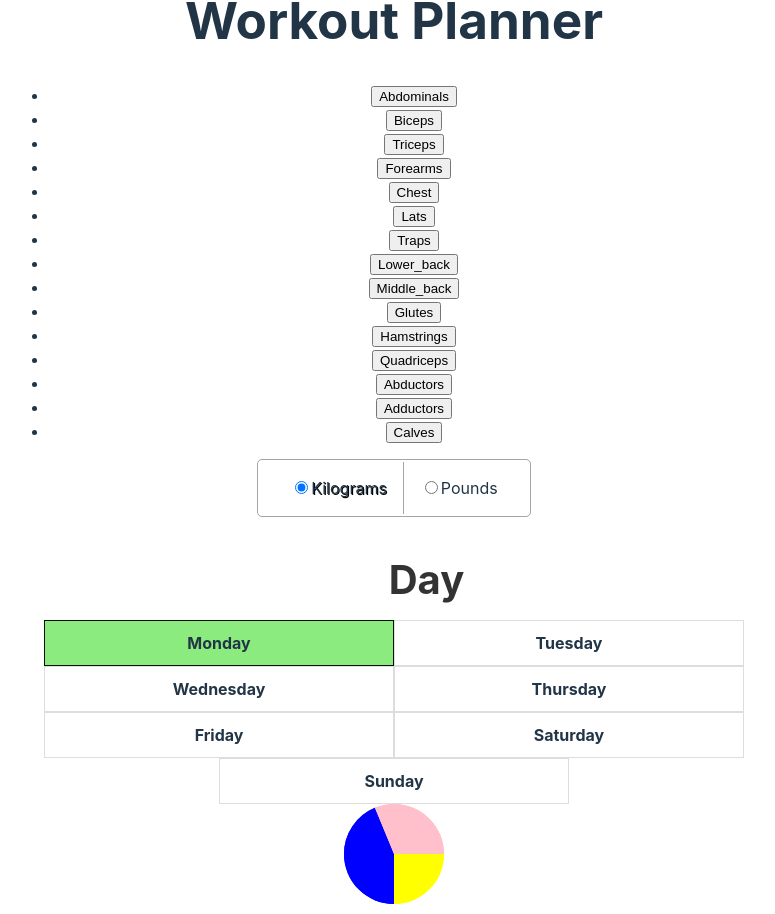
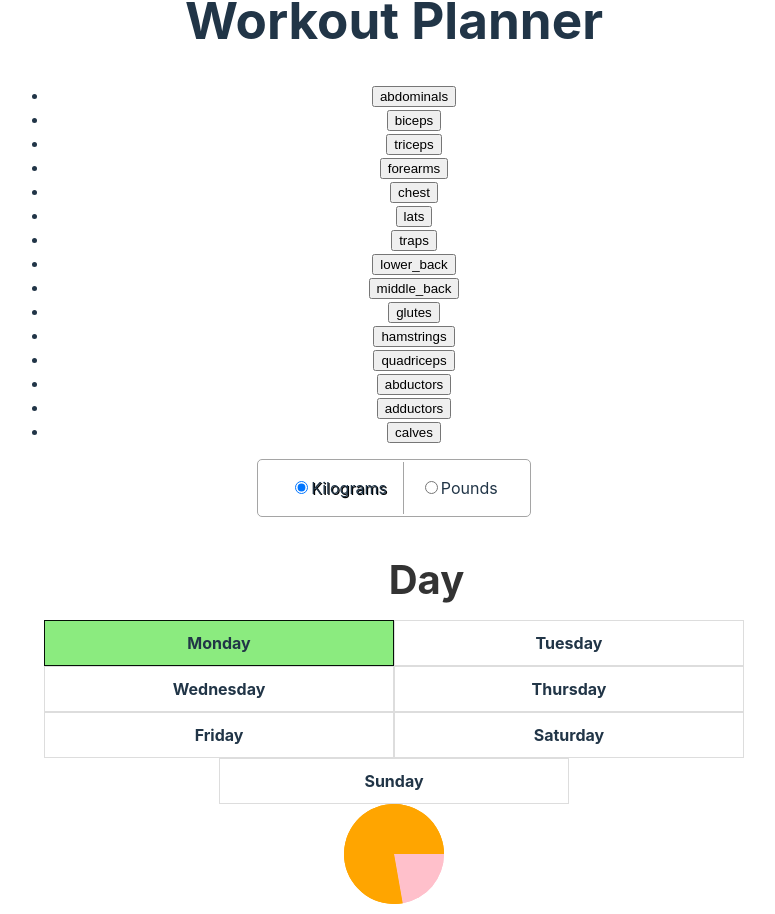
Before and after one commit to simon-s-99/workout-planner, a React (Vite) app: page / in a window 1280 px wide. Shown: the part 74-988 px from the top of the page, without its empty margins (246-1021 px from the left). Built offline with nearby package versions, Linux system fonts and the light colour scheme.

Commit message:
feat: replace hashmap with object

```diff
--- a/src/App.css
+++ b/src/App.css
@@ -69,3 +69,10 @@
   width: 300px;
   height: 300px;
 }
+
+.PieChart div {
+  height: 20px;
+  width: 20px;
+  display: inline-block;
+  border-radius: 25px;
+}
--- a/src/components/MuscleCategory.tsx
+++ b/src/components/MuscleCategory.tsx
@@ -1,20 +1,22 @@
+import type { MuscleGroup } from "../types";
+
 const MuscleCategory: React.FC = () => {
-    const muscleGroups: string[] = [
-        "Abdominals",
-        "Biceps",
-        "Triceps",
-        "Forearms",
-        "Chest",
-        "Lats",
-        "Traps",
-        "Lower_back",
-        "Middle_back",
-        "Glutes",
-        "Hamstrings",
-        "Quadriceps",
-        "Abductors",
-        "Adductors",
-        "Calves",
+  const muscleGroups: MuscleGroup[] = [
+    "abdominals",
+    "biceps",
+    "triceps",
+    "forearms",
+    "chest",
+    "lats",
+    "traps",
+    "lower_back",
+    "middle_back",
+    "glutes",
+    "hamstrings",
+    "quadriceps",
+    "abductors",
+    "adductors",
+    "calves",
   ];
 
   const muscleGroupsListItems: JSX.Element[] = muscleGroups.map((muscleGroup, index) => {
@@ -39,11 +41,7 @@ const MuscleCategory: React.FC = () => {
         */
   }
 
-    return (
-        <ul className="muscleGroupsCategoriesList">
-            {muscleGroupsListItems}
-        </ul>
-    );
+  return <ul className="muscleGroupsCategoriesList">{muscleGroupsListItems}</ul>;
 };
 
 export default MuscleCategory;
--- a/src/components/PieChart.tsx
+++ b/src/components/PieChart.tsx
@@ -1,4 +1,5 @@
-import { useEffect, useRef } from "react";
+import { useEffect, useRef, useState } from "react";
+import type { MuscleGroupData } from "../types";
 
 interface PieChartProps {
   // Sets
@@ -6,56 +7,61 @@ interface PieChartProps {
 }
 
 const PieChart: React.FC<PieChartProps> = ({}) => {
-  const map = new Map<string, number>();
-  // Test values
-  map.set("legs", 4);
-  map.set("arms", 7);
-  map.set("chest", 5);
+  const [muscleGroupData, setMuscleGroupData] = useState<MuscleGroupData[]>([
+    {
+      muscleGroup: "chest",
+      sets: 2,
+      color: "pink"
+    },
+    {
+      muscleGroup: "lats",
+      sets: 7,
+      color: "orange"
+    }
+  ]);
 
   // Grab the element, the same as doing document.getElementById("canvas")
   const canvasRef = useRef(null);
-  const colors = ["yellow", "blue", "pink"];
-  const values = Array.from(map);
 
   useEffect(() => {
     const canvas = canvasRef.current;
     const canvasContext = canvas.getContext("2d");
-    let total: number = 0;
-    let end = 0;
+    let total: number = 0; // Sum of sets
+    let angle: number = 0; // Where
 
-    for (let value of map.values()) {
-      total += value;
+    for (let value of muscleGroupData) {
+      total += value.sets;
     }
 
-    for (let i = 0; i < map.size; i++) {
-      canvasContext.fillStyle = colors[i];
+    for (let i = 0; i < muscleGroupData.length; i++) {
+      canvasContext.fillStyle = muscleGroupData[i].color;
+
+      // Start drawing
       canvasContext.beginPath();
-      canvasContext.moveTo(100 / 2, 100 / 2);
-      canvasContext.arc(
-        100 / 2,
-        100 / 2,
-        100 / 2,
-        end,
-        end + Math.PI * 2 * (values[i][1] / total),
-        false
-      );
-      canvasContext.lineTo(100 / 2, 100 / 2);
+
+      // Move to the center of the canvas
+      canvasContext.moveTo(50, 50);
+
+      // Starting from the center of the canvas, add an arc with a radius of 50 from a start angle of 0 to an angle influenced by the amount of sets
+      canvasContext.arc(50, 50, 50, angle, angle + Math.PI * 2 * (muscleGroupData[i].sets / total));
+
+      // Fill the arc
       canvasContext.fill();
-      end += Math.PI * 2 * (values[i][1] / total);
+
+      // Add the end angle to the angle, thus making the next arc's start angle equal to the current arc's end angle
+      angle += Math.PI * 2 * (muscleGroupData[i].sets / total);
     }
   });
 
   return (
     <div className="PieChart">
       <canvas ref={canvasRef} width={100} height={100}></canvas>
-      {values.map((value, index) => {
-        return <div key={index}>{value[1]}</div>;
-      })}
-
-      {colors.map((color, index) => {
+      {muscleGroupData.map((data, index) => {
         return (
-            <div key={index}>{color}</div>
-        )
+          <p key={index}>
+            {data.muscleGroup} <div style={{backgroundColor: data.color}}></div>
+          </p>
+        );
       })}
     </div>
   );
```
Also changed, not shown: src/types.ts (+51 -4 lines). Lines whose indentation alone changed are shown as unchanged.
